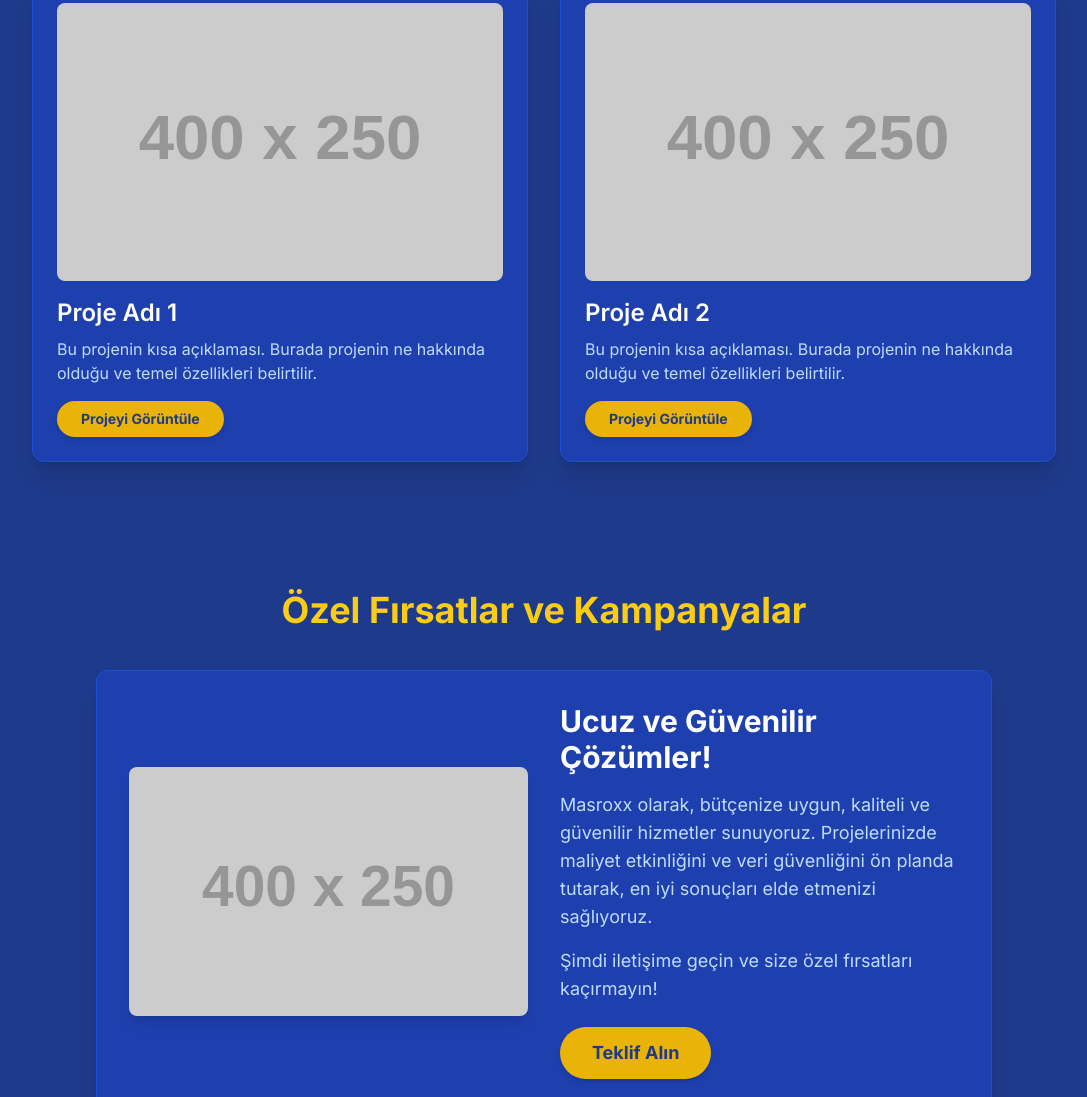
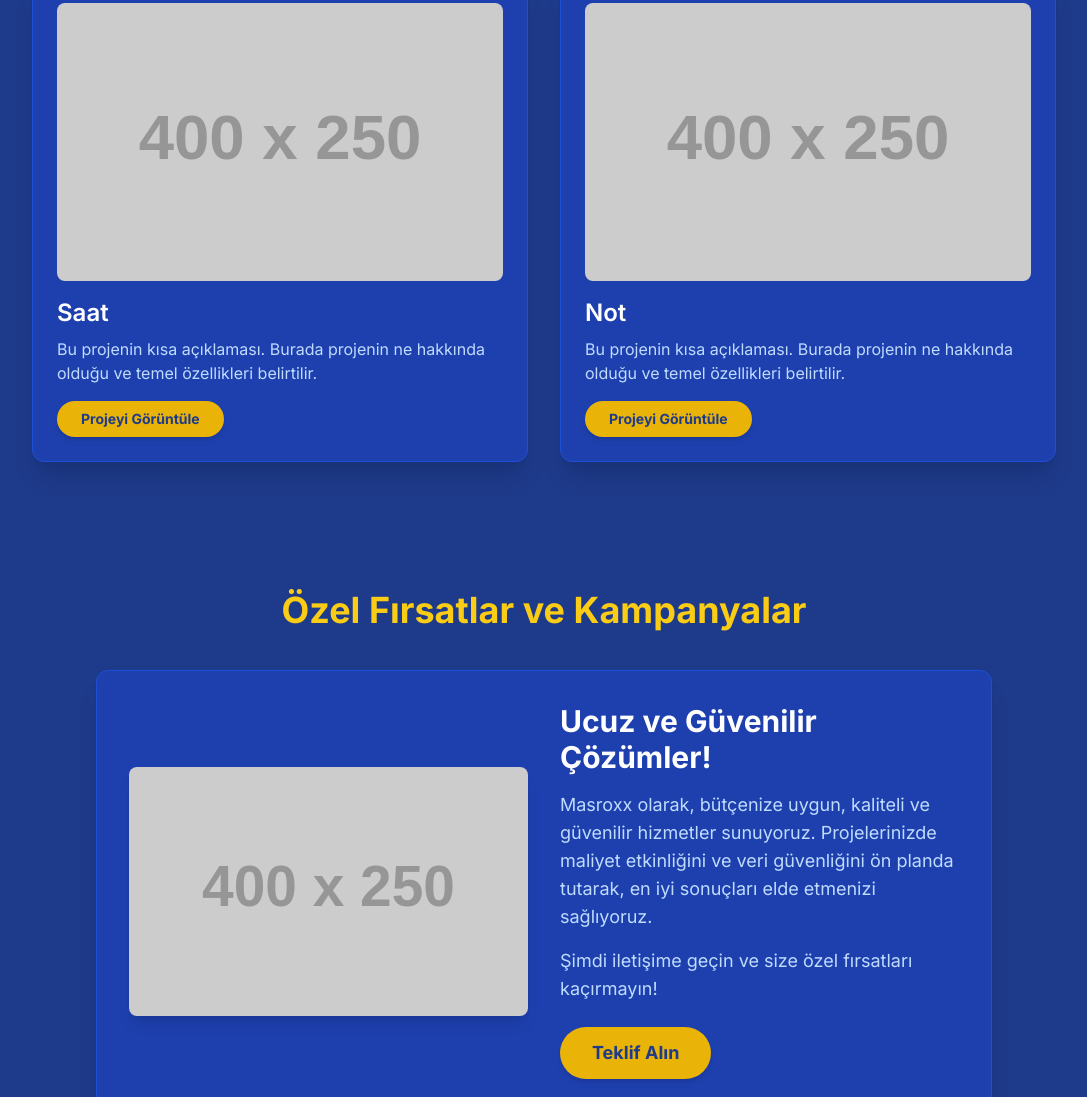
Before and after one commit to LogoCraft/masroxx-deneme, a plain HTML site: page index.html in a window 1280 px wide. Shown: the part 2049-3146 px from the top of the page, without its empty margins (96-1183 px from the left). Drawn offline with nearby package versions, Linux system fonts and the light colour scheme; placeholder pictures from the web are drawn by us.

Commit message:
Update index.html

```diff
--- a/index.html
+++ b/index.html
@@ -177,7 +177,7 @@
                 <!-- Proje Kartı 1 -->
                 <div class="bg-blue-800 p-6 rounded-xl shadow-xl border border-blue-700 hover:border-yellow-500 transition duration-300 ease-in-out transform hover:-translate-y-2">
                     <img src="https://placehold.co/400x250/1A237E/FFFFFF?text=%E2%8F%B0" alt="Proje 1 Görseli (Saat Simgesi ile)" class="rounded-lg mb-4 w-full h-auto">
-                    <h3 class="text-2xl font-semibold text-white mb-2">Proje Adı 1</h3>
+                    <h3 class="text-2xl font-semibold text-white mb-2">Saat</h3>
                     <p class="text-blue-200 mb-4">Bu projenin kısa açıklaması. Burada projenin ne hakkında olduğu ve temel özellikleri belirtilir.</p>
                     <a href="https://logocraft.github.io/masroxx/" target="_blank" class="inline-block bg-yellow-500 text-blue-900 font-bold py-2 px-6 rounded-full text-sm shadow-md hover:bg-yellow-400 transition duration-300">Projeyi Görüntüle</a>
                 </div>
@@ -185,7 +185,7 @@
                 <!-- Proje Kartı 2 -->
                 <div class="bg-blue-800 p-6 rounded-xl shadow-xl border border-blue-700 hover:border-yellow-500 transition duration-300 ease-in-out transform hover:-translate-y-2">
                     <img src="https://placehold.co/400x250/1A237E/FFFFFF?text=%F0%9F%93%92" alt="Proje 2 Görseli (Spiral Not Defteri Simgesi ile)" class="rounded-lg mb-4 w-full h-auto">
-                    <h3 class="text-2xl font-semibold text-white mb-2">Proje Adı 2</h3>
+                    <h3 class="text-2xl font-semibold text-white mb-2">Not</h3>
                     <p class="text-blue-200 mb-4">Bu projenin kısa açıklaması. Burada projenin ne hakkında olduğu ve temel özellikleri belirtilir.</p>
                     <a href="https://logocraft.github.io/not/" target="_blank" class="inline-block bg-yellow-500 text-blue-900 font-bold py-2 px-6 rounded-full text-sm shadow-md hover:bg-yellow-400 transition duration-300">Projeyi Görüntüle</a>
                 </div>
```
